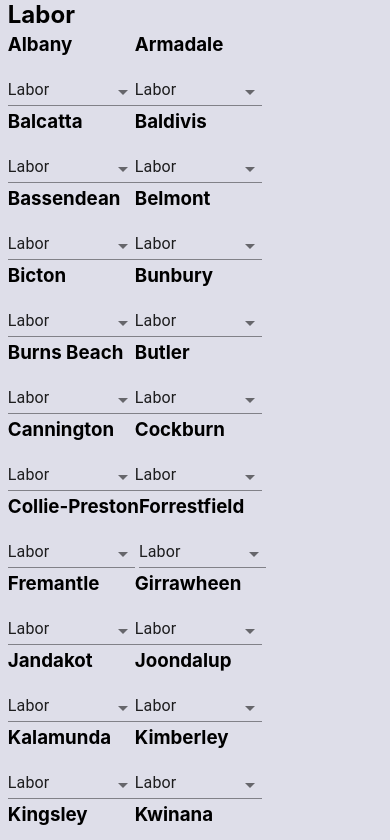
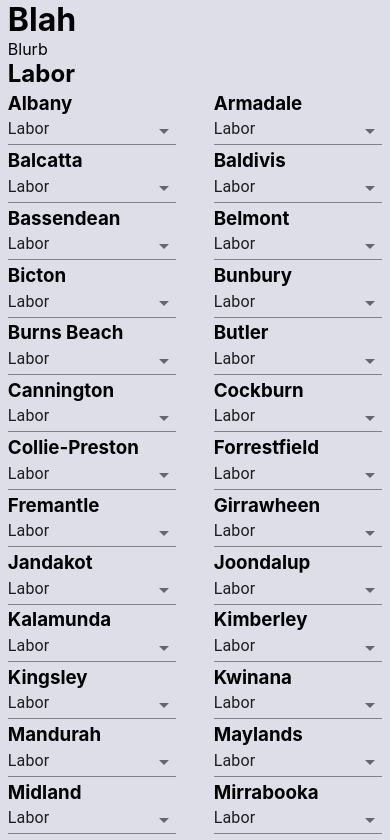
Before and after one commit to benfanderson/wavotes, a React app: page / in a window 390 px wide. Shown: the top 840 px of the page. Built offline with nearby package versions, Linux system fonts and the light colour scheme.

Commit message:
Basic mobile layout

```diff
--- a/src/App.js
+++ b/src/App.js
@@ -8,6 +8,8 @@
 
   return (
     <div className={styles.container}>
+      <h1>Blah</h1>
+      <p>Blurb</p>
       <PartySeats seats={seats} setSeats={setSeats} party="Labor" />
       <PartySeats seats={seats} setSeats={setSeats} party="Liberal" />
       <PartySeats seats={seats} setSeats={setSeats} party="Nationals" />
--- a/src/PartySeats.js
+++ b/src/PartySeats.js
@@ -28,13 +28,14 @@
     return (
       <div className="partyContainer">
         <h2>{party}</h2>
+        <div className={styles.seatsContainer}>
           {seatsArray.map(
             (seat, index) => (
             // eslint-disable-next-line react/no-array-index-key
               <div key={index} className={styles.seat}>
                 <h3>{seat.name}</h3>
-              <br />
                 <Autocomplete
+                  className={styles.seatSelection}
                   value={seat.party}
                   onChange={(event, newValue) => {
                     const updatedSeat = seat;
@@ -46,13 +47,13 @@
                   disableClearable
                   inputValue={seat.party}
                   options={parties(seat.nationalsCandidate)}
-                style={{ width: 127 }}
                 // eslint-disable-next-line react/jsx-props-no-spreading
                   renderInput={(params) => <TextField {...params} size="small" variant="standard" />}
                 />
               </div>
             ),
           )}
+        </div>
       </div>
     );
   }
--- a/src/index.js
+++ b/src/index.js
@@ -4,7 +4,7 @@
 import App from './App';
 
 ReactDOM.render(
-  <App />,
+  <App cla />,
   document.getElementById('root'),
 );
 
--- a/src/styles.css
+++ b/src/styles.css
@@ -27,10 +27,17 @@
     text-align:center;
     margin-bottom: 1%;
   }
+  .seatsContainer{
+    display: flex;
+    flex-direction: row;
+    flex-wrap: wrap;
+    justify-content: space-between;
+  }
 
   .seat {
     display: inline-block;
     margin-bottom: 1%;
+    width: 45%;
   }
 
   h2, h3 {
```
Lines whose indentation alone changed are shown as unchanged.
